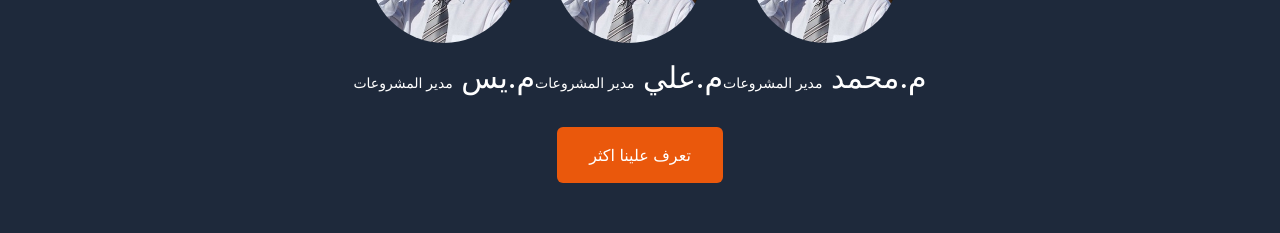
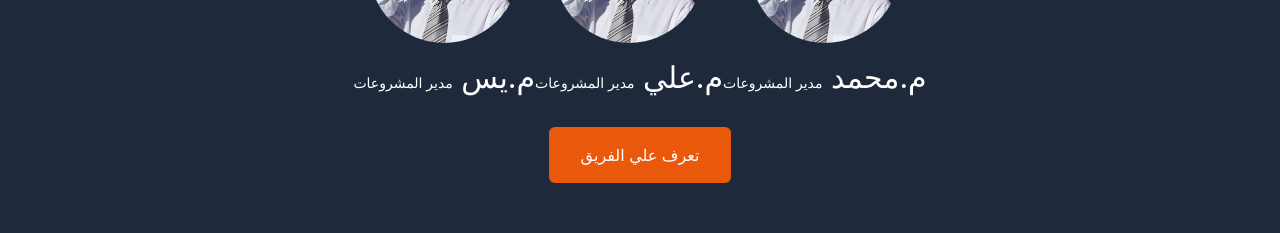
Before and after one commit to MohamedAwde/firmness-engineering, a Next.js app: page / in a window 1280 px wide. Shown: the part 3360-3593 px from the top of the page. Built offline with nearby package versions, Linux system fonts and the light colour scheme; a web font is replaced by a local one.

Commit message:
add link to the team page

```diff
--- a/pages/index.tsx
+++ b/pages/index.tsx
@@ -233,7 +233,7 @@ function App() {
               </h3>
             </div>
           </div>
-          <MainButton url="/services" text="تعرف علينا اكثر" />
+          <MainButton url="/team" text="تعرف علي الفريق" />
         </div>
       </main>
     </div>
```
